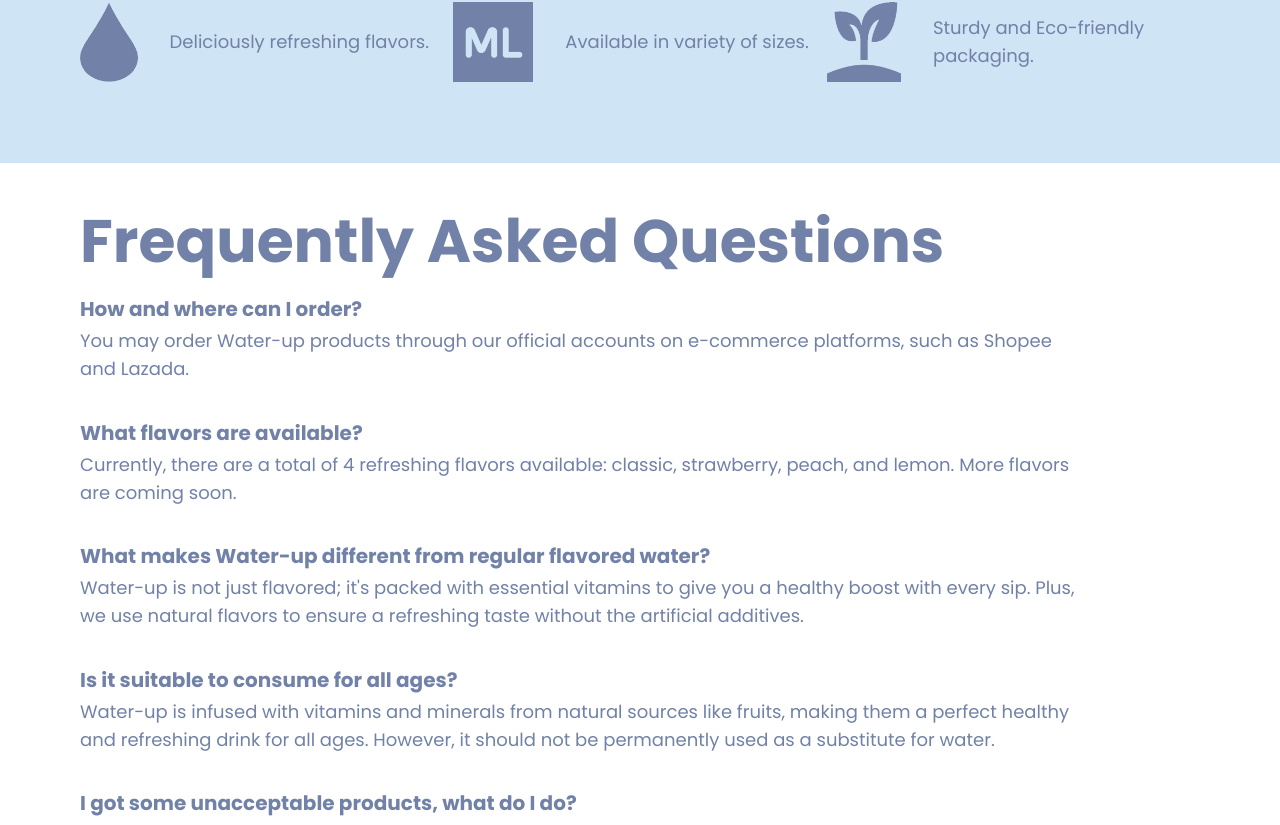
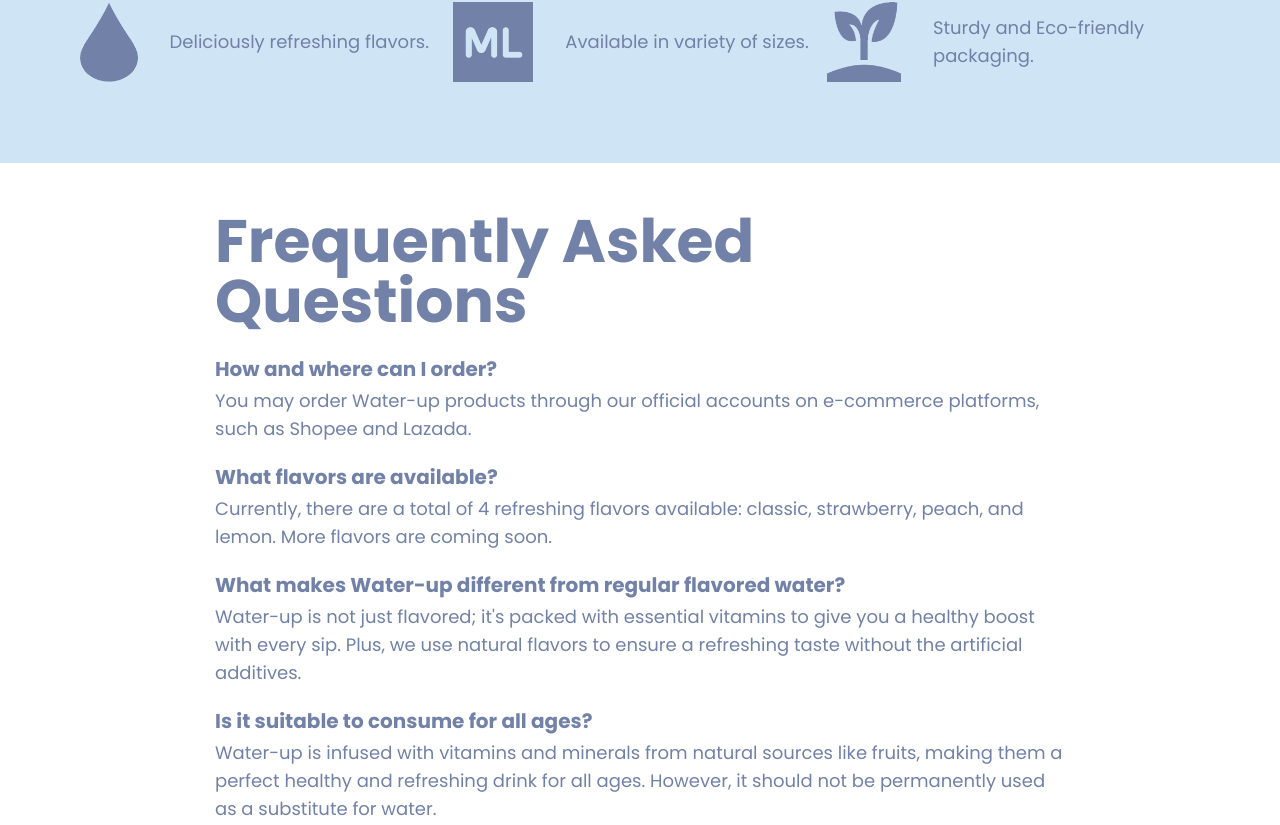
Before and after one commit to computerscience-person/Group2_WebApp-CCS227, a React (Vite) app: page / in a window 1280 px wide. Shown: the part 1625-2450 px from the top of the page. Built offline with nearby package versions, Linux system fonts and the light colour scheme.

Commit message:
Readjusted text only content to be at most 850px.
- Added helper spacing in `tailwind.config.js`.
- Removed unecessary `App.css`

```diff
--- a/src/components/HomepageFAQs.tsx
+++ b/src/components/HomepageFAQs.tsx
@@ -5,7 +5,7 @@
 }
 const HomepageFAQs: React.FC<QAProps> = ({ question, answer }) => {
   return (
-    <div className="w-[900px] lg:w-[90%] h-[200px] flex flex-col items-start mb-5">
+    <div className="w-full h-fit flex flex-col items-start mb-5">
       <p
         className="font-poppins font-bold text-xl mb-1"
         style={{ color: "#7181A7" }}
--- a/src/pages/AboutUs.tsx
+++ b/src/pages/AboutUs.tsx
@@ -7,9 +7,10 @@
   return (
     <div className="flex flex-col min-h-screen">
       <NavbarWhite />
-      <div className="w-auto h-[648px] flex justify-between items-center">
+      <div className="flex place-content-center">
+        <div className="w-textcontent h-[648px] flex place-content-center justify-between items-center">
           {/* LAYER 1 */}
-        <div className="flex flex-col items-center text-center mx-[80px] gap-2">
+          <div className="flex flex-col items-center text-center gap-2">
             <img src={w_blue} alt="" className="h-14 w-14" />
             <h1
               className="font-poppins font-bold text-6xl mb-16 justify-center mx-[80px]"
@@ -25,16 +26,17 @@
               vitamin-infused water is designed to give you a healthy boost in
               every sip, making it easier and more enjoyable to stay refreshed
               throughout the day. With four invigorating flavors—classic,
-            strawberry, peach, and lemon—there’s something for every taste, and
-            we’re constantly innovating to bring you more. <br></br>
+              strawberry, peach, and lemon—there’s something for every taste,
+              and we’re constantly innovating to bring you more. <br></br>
               <br></br>
               <br></br>
-            We believe hydration should be both healthy and delicious, which is
-            why we only use natural flavors and essential vitamins to elevate
-            your water experience. Whether you’re at the gym, on the go, or just
-            need a flavorful pick-me-up, Water-up is your perfect hydration
-            partner. Elevate your water, elevate your life!
+              We believe hydration should be both healthy and delicious, which
+              is why we only use natural flavors and essential vitamins to
+              elevate your water experience. Whether you’re at the gym, on the
+              go, or just need a flavorful pick-me-up, Water-up is your perfect
+              hydration partner. Elevate your water, elevate your life!
             </p>
+          </div>
         </div>
       </div>
 
--- a/src/pages/Homepage.tsx
+++ b/src/pages/Homepage.tsx
@@ -99,7 +99,8 @@
       </div>
 
       {/* LAYER 4 - FAQ */}
-      <div className="bg-white w-full h-auto lg:h-[750px] flex flex-col justify-start items-start px-8 lg:px-20 pt-8 lg:pt-12">
+      <div className="bg-white max-w-full h-fit flex flex-col justify-center items-center px-8 lg:px-20 pt-8 lg:pt-12">
+        <div className="w-textcontent">
           <h1
             className="font-poppins text-4xl lg:text-6xl font-bold mb-6"
             style={{ color: "#7181A7" }}
@@ -127,6 +128,7 @@
             answer="You may contact us and  send your concerns by filling up our Support Form. Please make sure to include images or videos of the defective product."
           />
         </div>
+      </div>
       <FooterBlue />
     </div>
   );
--- a/tailwind.config.js
+++ b/tailwind.config.js
@@ -9,6 +9,9 @@
       fontFamily: {
         poppins: ['Poppins', 'sans-serif'],
       },
+      spacing: {
+        textcontent: '850px',
+      },
     },
     fontFamily: ({ theme }) => ({
       display: theme('extend.fontFamily.poppins'),
```
Also changed, not shown: src/App.css (added). Lines whose indentation alone changed are shown as unchanged.
